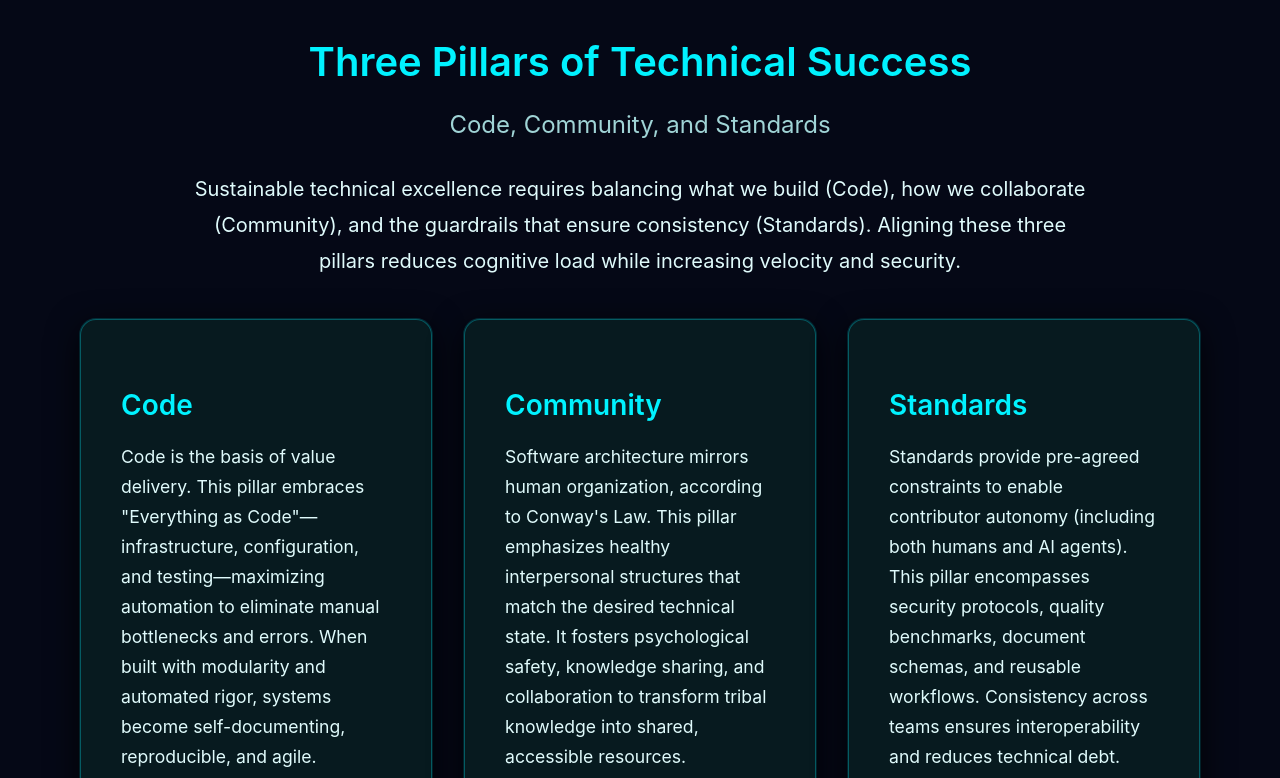
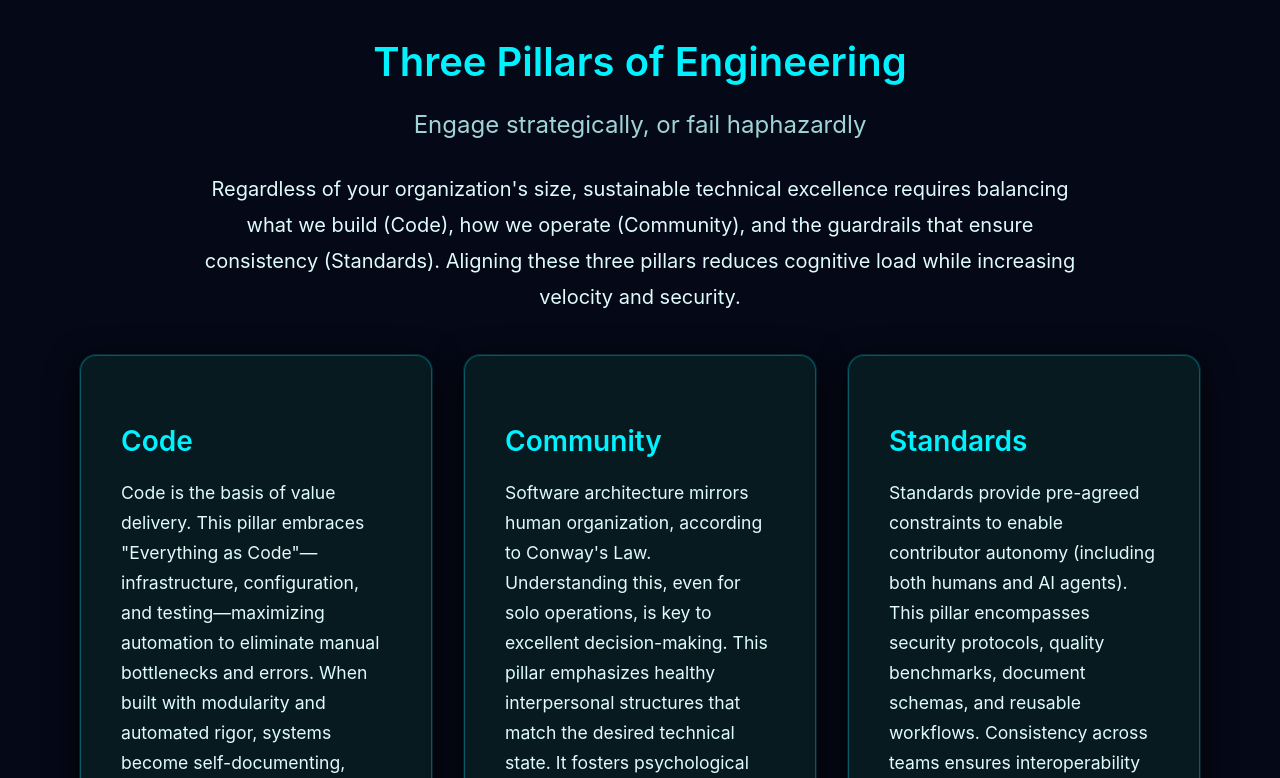
Before and after one commit to eddie-knight/eddie-knight.github.io, a React (Vite) app: page / in a window 1280 px wide. Shown: the part 802-1580 px from the top of the page. Built offline with nearby package versions, Linux system fonts and the light colour scheme.

Commit message:
Update Three Pillars section title and content
- Change title to 'Three Pillars of Engineering'
- Update subtitle to 'Engage strategically, or fail haphazardly'
- Refine description to mention 'how we operate' and organization size
- Add note about solo operations to Community pillar

```diff
--- a/src/pages/HomePage.tsx
+++ b/src/pages/HomePage.tsx
@@ -410,7 +410,7 @@ export const HomePage: React.FC = () => {
             textAlign: "center"
           }}
         >
-          Three Pillars of Technical Success
+          Three Pillars of Engineering
         </h2>
         <p
           style={{
@@ -420,7 +420,7 @@ export const HomePage: React.FC = () => {
             textAlign: "center"
           }}
         >
-          Code, Community, and Standards
+          Engage strategically, or fail haphazardly
         </p>
         <p
           style={{
@@ -434,7 +434,7 @@ export const HomePage: React.FC = () => {
             marginRight: "auto"
           }}
         >
-          Sustainable technical excellence requires balancing what we build (Code), how we collaborate (Community), and the guardrails that ensure consistency (Standards). Aligning these three pillars reduces cognitive load while increasing velocity and security.
+          Regardless of your organization's size, sustainable technical excellence requires balancing what we build (Code), how we operate (Community), and the guardrails that ensure consistency (Standards). Aligning these three pillars reduces cognitive load while increasing velocity and security.
         </p>
         <div
           style={{
@@ -523,7 +523,7 @@ export const HomePage: React.FC = () => {
                 fontSize: "1.1rem"
               }}
             >
-              Software architecture mirrors human organization, according to Conway's Law. This pillar emphasizes healthy interpersonal structures that match the desired technical state. It fosters psychological safety, knowledge sharing, and collaboration to transform tribal knowledge into shared, accessible resources.
+              Software architecture mirrors human organization, according to Conway's Law. Understanding this, even for solo operations, is key to excellent decision-making. This pillar emphasizes healthy interpersonal structures that match the desired technical state. It fosters psychological safety, knowledge sharing, and collaboration to transform tribal knowledge into shared, accessible resources.
             </p>
           </div>
 
```
